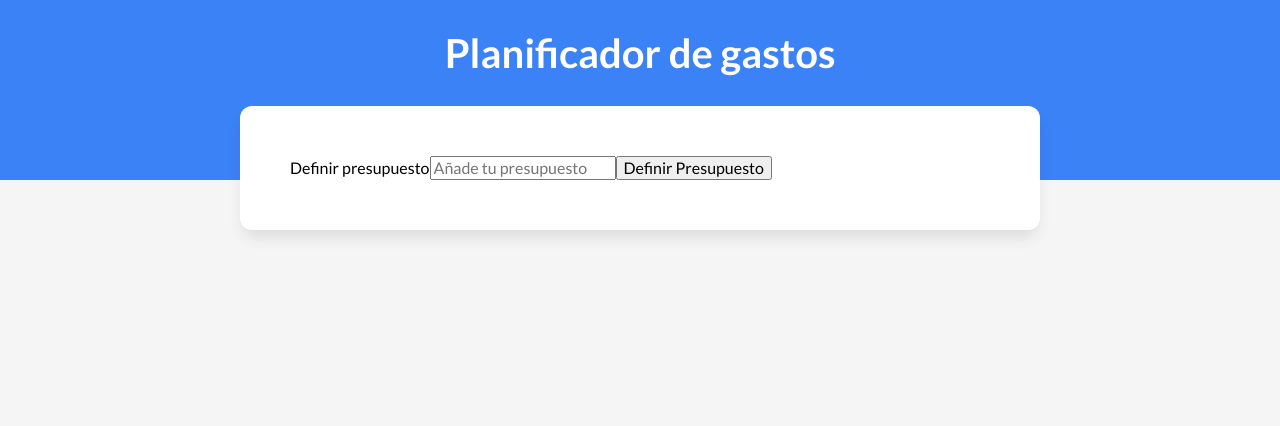
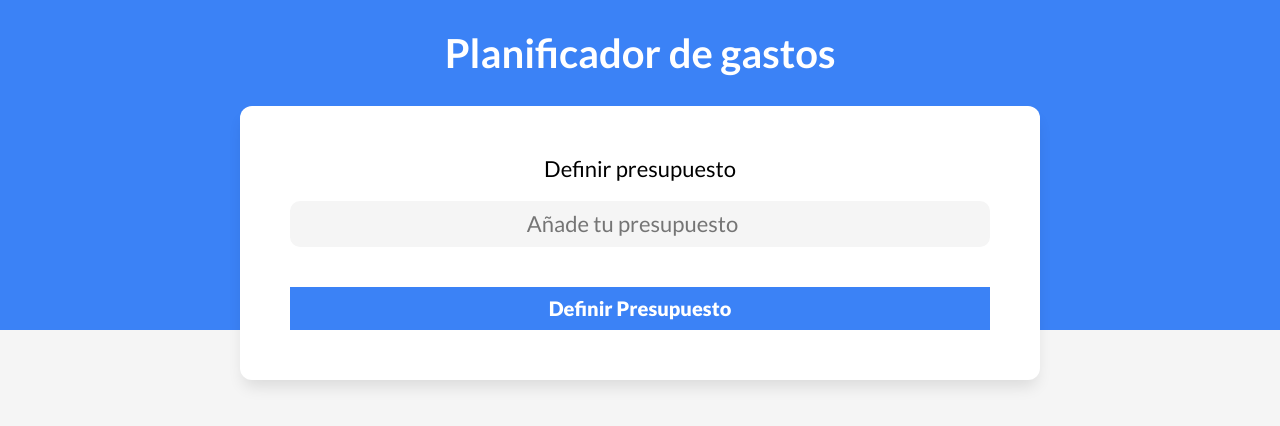
Before and after one commit to abel994/admin-gastos, a Vue app: page / in a window 1280 px wide. Shown: the top 426 px of the page. Built offline with nearby package versions, Linux system fonts and the light colour scheme.

Commit message:
106. Finalizando el Formulario de Presupuesto

```diff
--- a/src/components/Presupuesto.vue
+++ b/src/components/Presupuesto.vue
@@ -3,13 +3,16 @@
 </script>
 
 <template>
-    <form>
+    <form
+        class="presupuesto"
+    >
         <div class="campo">
             <label for="">Definir presupuesto</label>
             <input
              id="nuevo-presupuesto"
              class="nuevo-presupuesto"
              placeholder="Añade tu presupuesto"
+             type="number"
             >
             <input type="submit" value="Definir Presupuesto">
         </div>
@@ -18,4 +21,46 @@
 
 <style scoped>
 
+    .presupuesto{
+        width: 100%;
+    }
+
+    .campo{
+        display: grid;
+        gap: 2rem;
+    }
+
+    .presupuesto label{
+        font-size: 2.2rem;
+        text-align: center;
+        color: vas(--azul);
+    }
+
+    .presupuesto input[type="number"]{
+        background-color: var(--gris-claro);
+        border-radius: 1rem;
+        padding: 1rem;
+        border: none;
+        font-size: 2.2rem;
+        text-align: center;
+    }
+
+    .presupuesto input[type="submit"]{
+        background-color: var(--azul);
+        border:none;
+        padding: 1rem;
+        text-align: center;
+        font-size: 2rem;
+        margin-top: 2rem;
+        color: var(--blanco);
+        font-weight: 900;
+        width: 100%;
+        transition: background-color 300ms ease;
+    }
+
+    .presupuesto input[type="submit"]:hover{
+        background-color: #1048A4;
+        cursor: pointer;
+    }
+
 </style>
```
